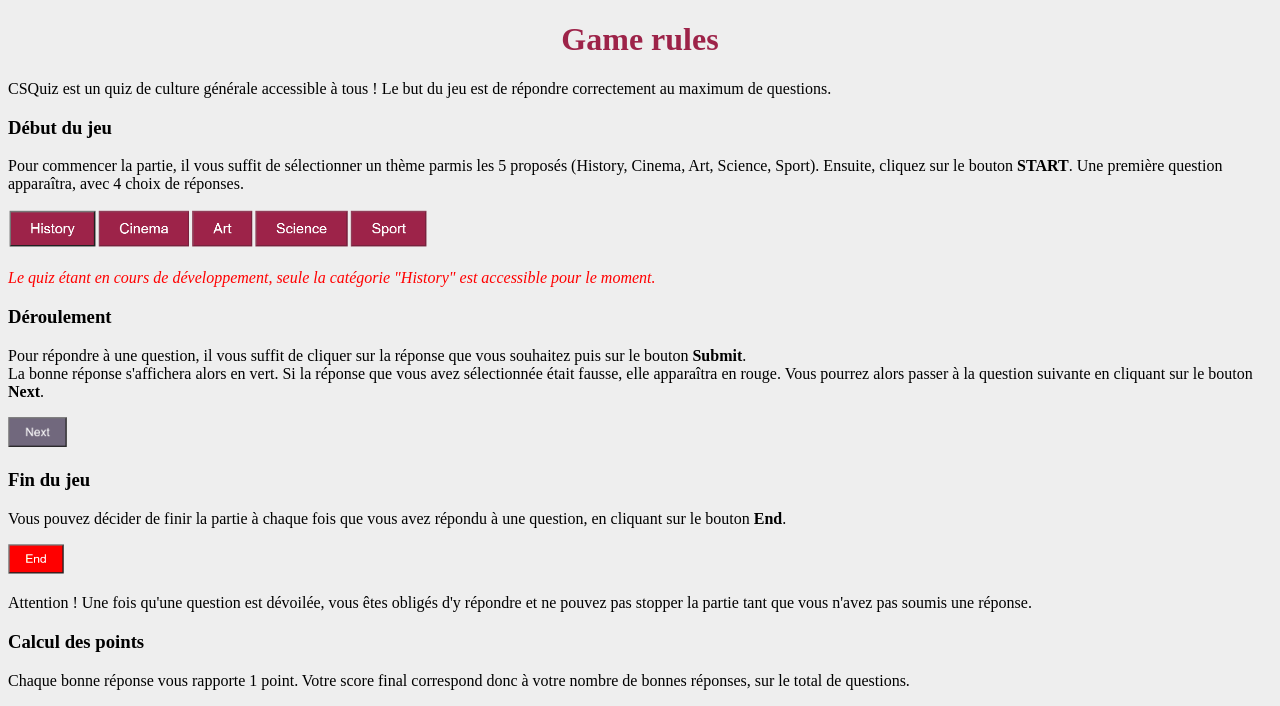
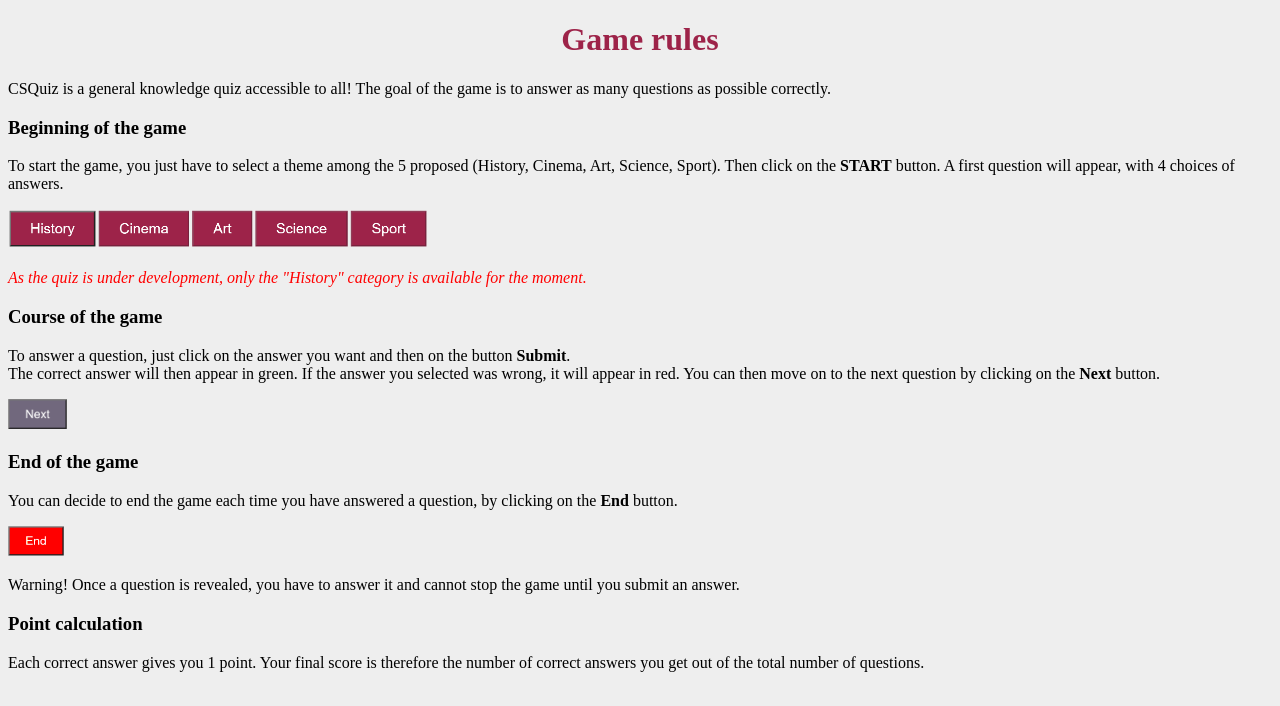
Before and after one commit to Morgane-SJK/CSQuiz, a Flask app: page /rules.html in a window 1280 px wide. Shown: the part 106-812 px from the top of the page. After the commit the page ends 778 px from the top, so only its background shows below. Run offline with Flask 2, Linux system fonts and the light colour scheme.

Commit message:
french and english rules

```diff
--- a/templates/rules.html
+++ b/templates/rules.html
@@ -26,25 +26,25 @@
 	<h1>Game rules</h1>
 
 	<div class="rules">
-		<p>CSQuiz est un quiz de culture générale accessible à tous ! Le but du jeu est de répondre correctement au maximum de questions.</p>
+		<p>CSQuiz is a general knowledge quiz accessible to all! The goal of the game is to answer as many questions as possible correctly.</p>
 
-		<h3>Début du jeu</h3>
-		<p>Pour commencer la partie, il vous suffit de sélectionner un thème parmis les 5 proposés (History, Cinema, Art, Science, Sport). Ensuite, cliquez sur le bouton <strong>START</strong>. Une première question apparaîtra, avec 4 choix de réponses.</p>
+		<h3>Beginning of the game</h3>
+		<p>To start the game, you just have to select a theme among the 5 proposed (History, Cinema, Art, Science, Sport). Then click on the <strong>START</strong> button. A first question will appear, with 4 choices of answers.</p>
 		<img src='../static/img/subjects.png' height='40'/>
-		<p id="attention">Le quiz étant en cours de développement, seule la catégorie "History" est accessible pour le moment.</p>
+		<p id="attention">As the quiz is under development, only the "History" category is available for the moment.</p>
 
-		<h3>Déroulement</h3>
-		<p>Pour répondre à une question, il vous suffit de cliquer sur la réponse que vous souhaitez puis sur le bouton <strong>Submit</strong>.
-		<br>La bonne réponse s'affichera alors en vert. Si la réponse que vous avez sélectionnée était fausse, elle apparaîtra en rouge. Vous pourrez alors passer à la question suivante en cliquant sur le bouton <strong>Next</strong>.</p>
+		<h3>Course of the game</h3>
+		<p>To answer a question, just click on the answer you want and then on the button <strong>Submit</strong>.
+		<br>The correct answer will then appear in green. If the answer you selected was wrong, it will appear in red. You can then move on to the next question by clicking on the <strong>Next</strong> button.</p>
 		<img src='../static/img/next.png' height='30'/>
 
-		<h3>Fin du jeu</h3>
-		<p>Vous pouvez décider de finir la partie à chaque fois que vous avez répondu à une question, en cliquant sur le bouton <strong>End</strong>.</p>
+		<h3>End of the game</h3>
+		<p>You can decide to end the game each time you have answered a question, by clicking on the <strong>End</strong> button.</p>
 		<img src='../static/img/end.png' height='30'/>
-		<p>Attention ! Une fois qu'une question est dévoilée, vous êtes obligés d'y répondre et ne pouvez pas stopper la partie tant que vous n'avez pas soumis une réponse.</p>
+		<p>Warning! Once a question is revealed, you have to answer it and cannot stop the game until you submit an answer.</p>
 
-		<h3>Calcul des points</h3>
-		<p>Chaque bonne réponse vous rapporte 1 point. Votre score final correspond donc à votre nombre de bonnes réponses, sur le total de questions.</p>
+		<h3>Point calculation</h3>
+		<p>Each correct answer gives you 1 point. Your final score is therefore the number of correct answers you get out of the total number of questions.</p>
 	</div>
 
   </body>
```
Also changed, not shown: templates/rules_french.html (added, +53 -0 lines).
